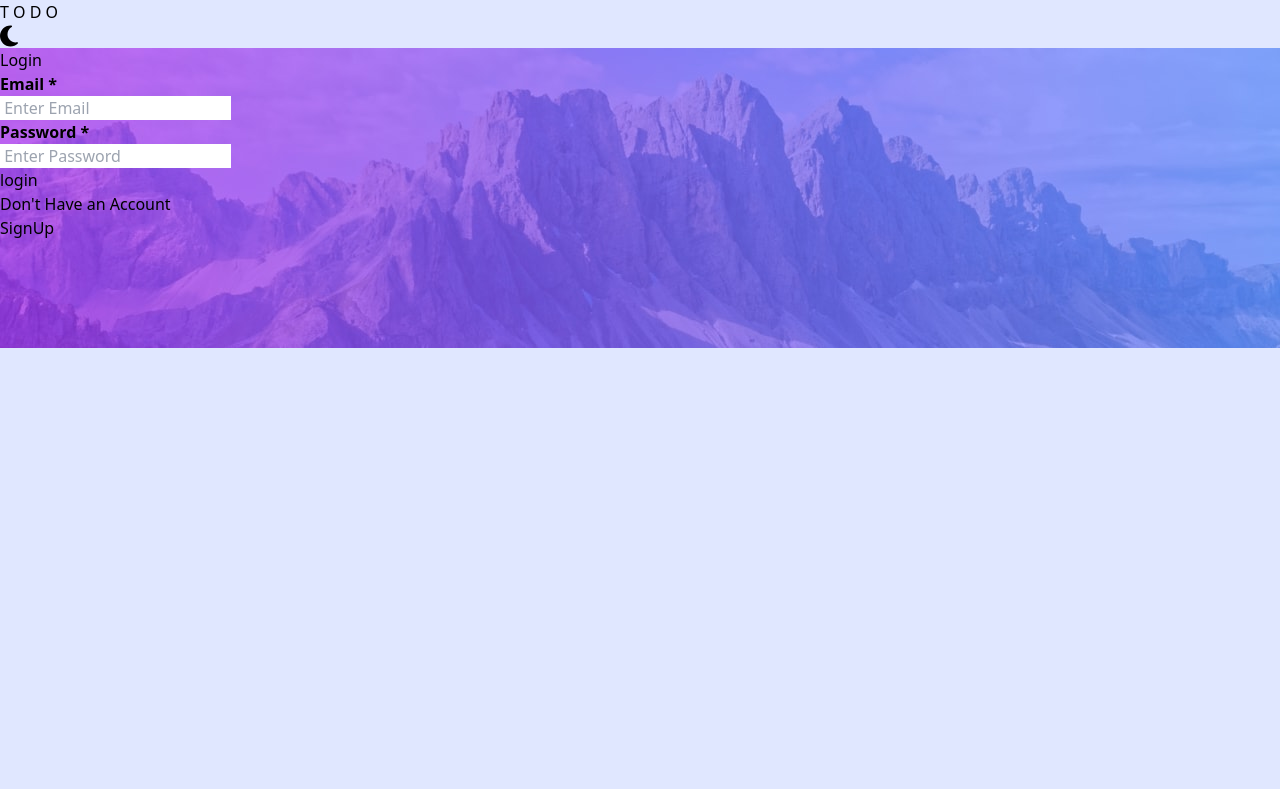
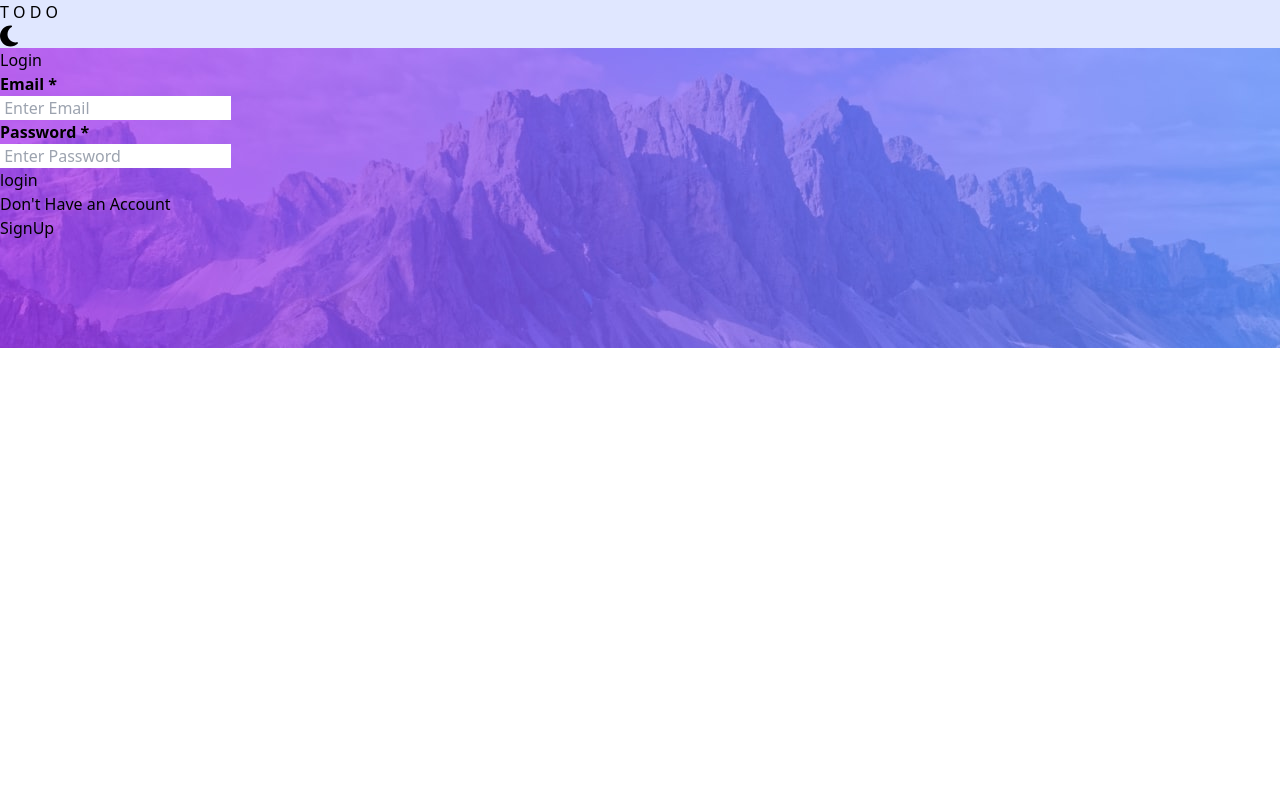
Before and after one commit to rohan-bankar/ToDo, a React (Vite) app in the folder frontend/: page /login in a window 1280 px wide. Built offline with nearby package versions, Linux system fonts and the light colour scheme.

Commit message:
bg color change

```diff
--- a/frontend/src/components/Home/Home.jsx
+++ b/frontend/src/components/Home/Home.jsx
@@ -168,7 +168,7 @@ function Home() {
     })
   }
 
-  const lightThemeColor = 'rgb(224 231 255)'
+  const lightThemeColor = 'hsl(0,0%,100%)'
   const darkThemeColor = 'hsl(235, 21%, 11%)'
   const lightBgImage = 'url("/desktop-dark.jpg")'
   const darkBgImage = 'url("/desktop-light.jpg")'
--- a/frontend/src/components/Login/Login.jsx
+++ b/frontend/src/components/Login/Login.jsx
@@ -57,7 +57,7 @@ function Login() {
         messageDiv.textContent = message
     }
 
-    const lightThemeColor = 'rgb(224 231 255)'
+    const lightThemeColor = 'hsl(0,0%,100%)'
     const darkThemeColor = 'hsl(235, 21%, 11%)'
     const lightBgImage = 'url("/desktop-dark.jpg")'
     const darkBgImage = 'url("/desktop-light.jpg")'
--- a/frontend/src/components/Password/Password.jsx
+++ b/frontend/src/components/Password/Password.jsx
@@ -37,7 +37,7 @@ try {
     messageDiv.textContent = message
   }
 
-  const lightThemeColor = 'rgb(224 231 255)'
+  const lightThemeColor = 'hsl(0,0%,100%)'
   const darkThemeColor = 'hsl(235, 21%, 11%)'
   const lightBgImage = 'url("/desktop-dark.jpg")'
   const darkBgImage = 'url("/desktop-light.jpg")'
--- a/frontend/src/components/SignUp/SignUp.jsx
+++ b/frontend/src/components/SignUp/SignUp.jsx
@@ -28,7 +28,7 @@ function SignUp() {
         messageDiv.textContent = message
     }
 
-    const lightThemeColor = 'rgb(224 231 255)'
+    const lightThemeColor = 'hsl(0,0%,100%)'
     const darkThemeColor = 'hsl(235, 21%, 11%)'
     const lightBgImage = 'url("/desktop-dark.jpg")'
     const darkBgImage = 'url("/desktop-light.jpg")'
```
